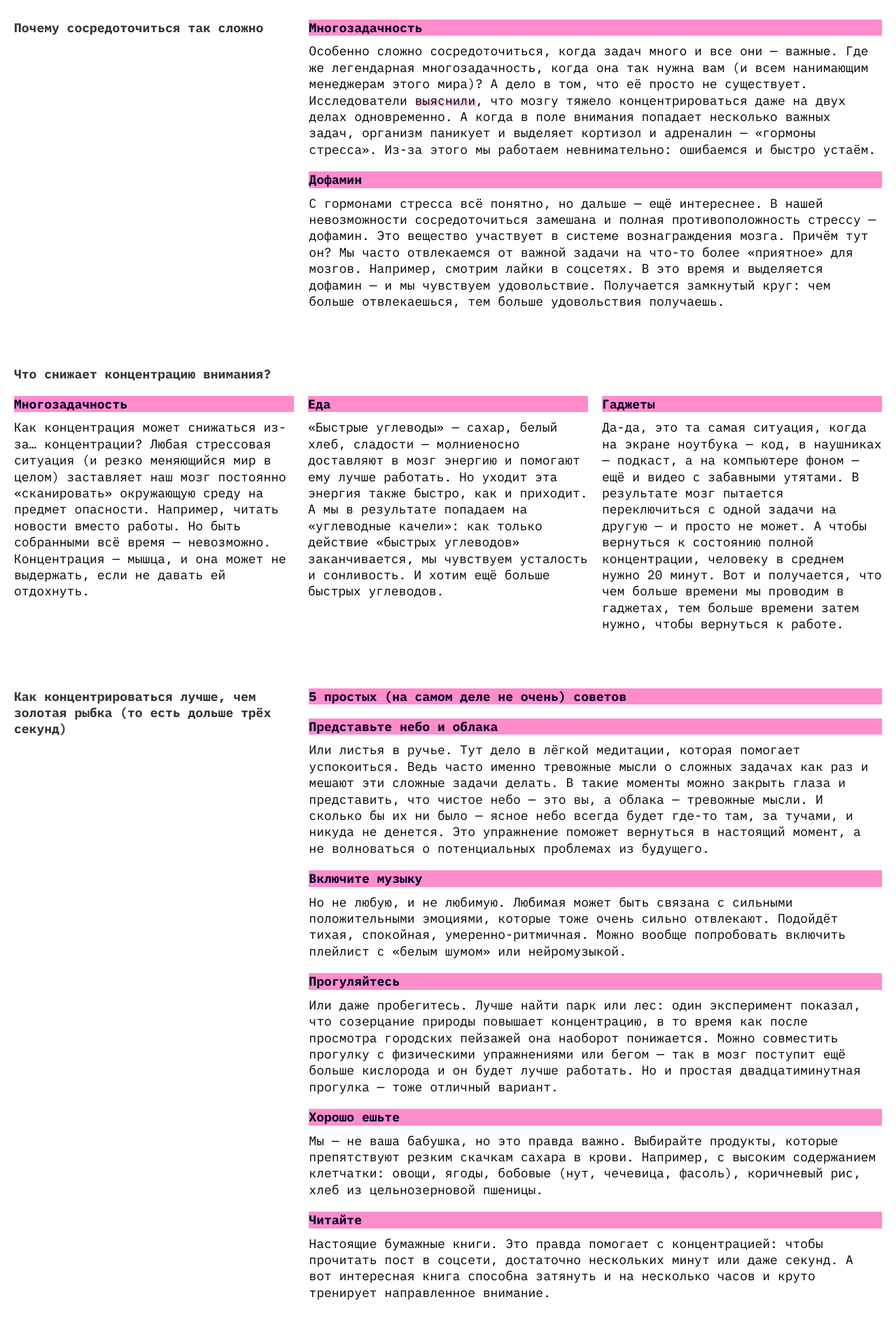
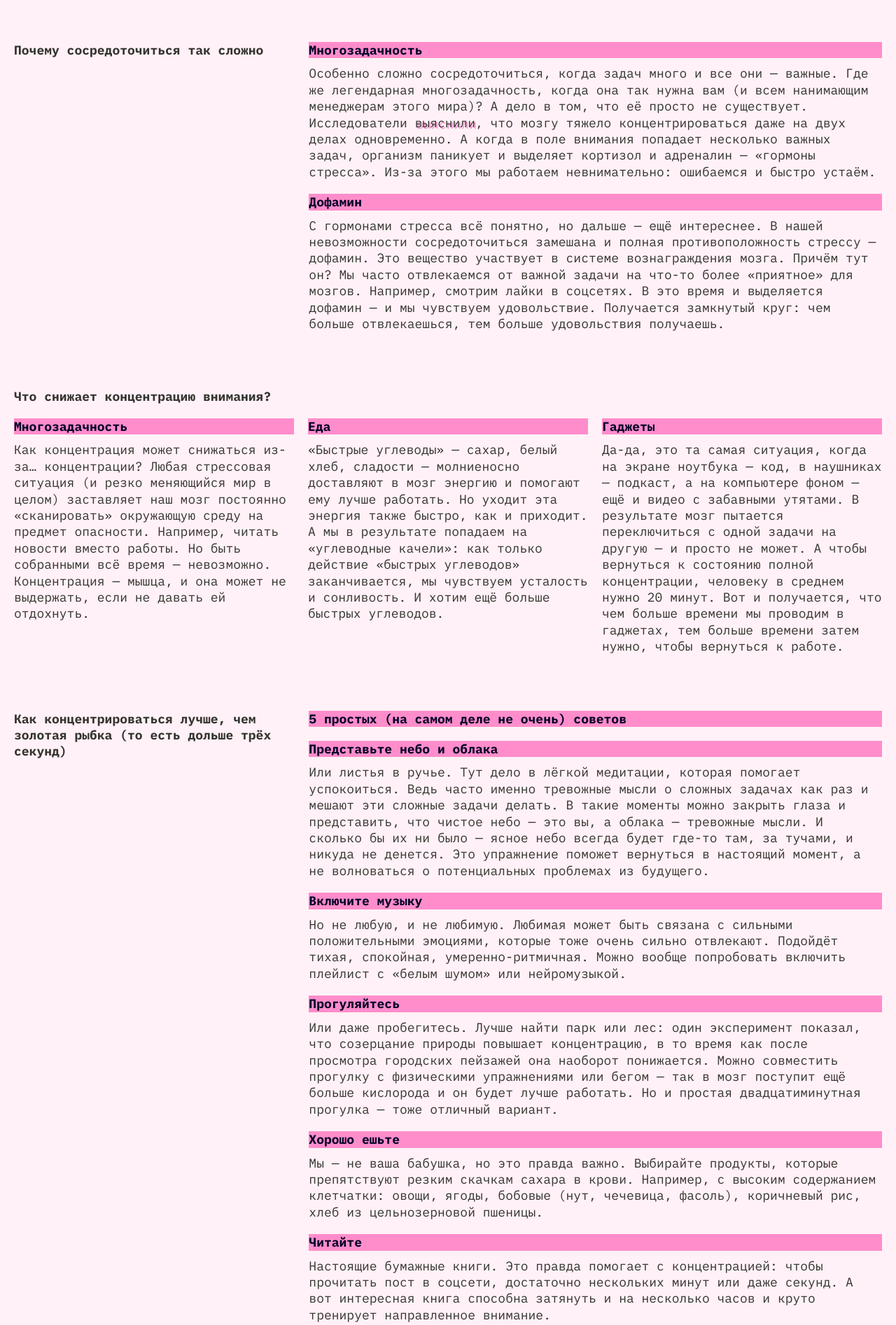
Before and after one commit to viva-lavita/slozhno-sosredotochitsya, a plain HTML site: page index.html in a window 1280 px wide. Shown: the part 800-2694 px from the top of the page at 70% size. Drawn offline with Linux system fonts and the light colour scheme.

Commit message:
second review

```diff
--- a/index.html
+++ b/index.html
@@ -10,8 +10,8 @@
     <link rel="stylesheet" href="./styles/globals.css" />
     <link rel="stylesheet" href="./styles/variables.css" />
     <link rel="stylesheet" href="./styles/style.css" />
+    <link rel="stylesheet" href="./styles/light.css" />
     <link rel="stylesheet" href="./styles/dark.css" />
-    <link rel="stylesheet" href="./styles/light.css" />
 
     <link rel="icon" href="./images/favicon.ico" type="image/x-icon" />
     <link
@@ -57,10 +57,10 @@
       </p>
     </header>
     <main class="main">
-      <section class="main__section">
+      <section class="main__section section-gap">
         <h2 class="main__section-title">Почему сосредоточиться так сложно</h2>
-        <ul class="main__section-list">
-          <li class="main__section-item">
+        <div class="main__section-list">
+          <article class="main__section-item">
             <h3 class="main__section-item-title title-decor">
               Многозадачность
             </h3>
@@ -80,8 +80,8 @@
               «гормоны стресса». Из-за этого мы работаем невнимательно:
               ошибаемся и быстро устаём.
             </p>
-          </li>
-          <li class="main__section-item">
+          </article>
+          <article class="main__section-item">
             <h3 class="main__section-item-title title-decor">Дофамин</h3>
             <p class="main__section-item-description">
               С гормонами стресса всё понятно, но дальше — ещё интереснее. В
@@ -93,13 +93,13 @@
               чувствуем удовольствие. Получается замкнутый круг: чем больше
               отвлекаешься, тем больше удовольствия получаешь.
             </p>
-          </li>
-        </ul>
+          </article>
+        </div>
       </section>
-      <section class="main__section row-section">
+      <section class="main__section section-grid">
         <h2 class="main__section-title">Что снижает концентрацию внимания?</h2>
-        <ul class="main__section-list">
-          <li class="main__section-item">
+        <div class="main__section-list">
+          <article class="main__section-item">
             <h3 class="main__section-item-title title-decor">
               Многозадачность
             </h3>
@@ -111,8 +111,8 @@
               собранными всё время — невозможно. Концентрация — мышца, и она
               может не выдержать, если не давать ей отдохнуть.
             </p>
-          </li>
-          <li class="main__section-item">
+          </article>
+          <article class="main__section-item">
             <h3 class="main__section-item-title title-decor">Еда</h3>
             <p class="main__section-item-description">
               «Быстрые углеводы» — сахар, белый хлеб, сладости — молниеносно
@@ -122,8 +122,8 @@
               углеводов» заканчивается, мы чувствуем усталость и сонливость. И
               хотим ещё больше быстрых углеводов.
             </p>
-          </li>
-          <li class="main__section-item">
+          </article>
+          <article class="main__section-item">
             <h3 class="main__section-item-title title-decor">Гаджеты</h3>
             <p class="main__section-item-description">
               Да-да, это та самая ситуация, когда на экране ноутбука — код, в
@@ -134,19 +134,19 @@
               Вот и получается, что чем больше времени мы проводим в гаджетах,
               тем больше времени затем нужно, чтобы вернуться к работе.
             </p>
-          </li>
-        </ul>
+          </article>
+        </div>
       </section>
-      <section class="main__section">
+      <section class="main__section section-gap">
         <h2 class="main__section-title">
           Как концентрироваться лучше, чем золотая рыбка (то есть дольше трёх
           секунд)
         </h2>
-        <ul class="main__section-list">
-          <li class="main__section-item">
-            <h3 class="main__section-item-title title-decor">
-              5 простых (на самом деле не очень) советов
-            </h3>
+        <div class="main__section-list">
+          <h3 class="main__section-list-title title-decor">
+            5 простых (на самом деле не очень) советов
+          </h3>
+          <article class="main__section-item">
             <h4 class="main__section-item-subtitle">
               Представьте небо и облака
             </h4>
@@ -160,8 +160,8 @@
               вернуться в настоящий момент, а не волноваться о потенциальных
               проблемах из будущего.
             </p>
-          </li>
-          <li class="main__section-item">
+          </article>
+          <article class="main__section-item">
             <h4 class="main__section-item-subtitle">Включите музыку</h4>
             <p class="main__section-item-description">
               Но не любую, и не любимую. Любимая может быть связана с сильными
@@ -169,8 +169,8 @@
               Подойдёт тихая, спокойная, умеренно-ритмичная. Можно вообще
               попробовать включить плейлист c «белым шумом» или нейромузыкой.
             </p>
-          </li>
-          <li class="main__section-item">
+          </article>
+          <article class="main__section-item">
             <h4 class="main__section-item-subtitle">Прогуляйтесь</h4>
             <p class="main__section-item-description">
               Или даже пробегитесь. Лучше найти парк или лес: один эксперимент
@@ -181,8 +181,8 @@
               работать. Но и простая двадцатиминутная прогулка — тоже отличный
               вариант.
             </p>
-          </li>
-          <li class="main__section-item">
+          </article>
+          <article class="main__section-item">
             <h4 class="main__section-item-subtitle">Хорошо ешьте</h4>
             <p class="main__section-item-description">
               Мы — не ваша бабушка, но это правда важно. Выбирайте продукты,
@@ -190,8 +190,8 @@
               высоким содержанием клетчатки: овощи, ягоды, бобовые (нут,
               чечевица, фасоль), коричневый рис, хлеб из цельнозерновой пшеницы.
             </p>
-          </li>
-          <li class="main__section-item">
+          </article>
+          <article class="main__section-item">
             <h4 class="main__section-item-subtitle">Читайте</h4>
             <p class="main__section-item-description">
               Настоящие бумажные книги. Это правда помогает с концентрацией:
@@ -199,8 +199,8 @@
               даже секунд. А вот интересная книга способна затянуть и на
               несколько часов и круто тренирует направленное внимание.
             </p>
-          </li>
-        </ul>
+          </article>
+        </div>
       </section>
       <section class="main__section_gallery">
         <h2 class="main__section_gallery-title title-decor">
--- a/styles/dark.css
+++ b/styles/dark.css
@@ -1,18 +1,34 @@
-/*
-  Специально для тёмной темы при наличии класса,
-  здесь окажутся стили, которые нужно переопределить принудительно,
-  переключая тему
-*/
-
 .page.theme_dark {
-  /* сохраните этот селектор в приведённом виде.
-    Так стили написанные ниже будут иметь больший вес,
-    чем стили в медиазапросе предпочтений пользователя
-  */
   --accent-color: #FF0070;
   --accent-color-2: #FF0070;
   --text-color: #F1B2CE;
   --text-color-2: #000028;
   --title-color: #DB00FF;
+  --bg-color: #000028;
   --bg-image: url(../images/cover-image-dark.png) no-repeat center / cover;
+  --rec-shadow: 0px 0px 4px 2px var(--accent-color);
+  --rec-color: var(--accent-color);
 }
+
+@media (prefers-color-scheme: dark) {
+  :root {
+    --accent-color: #FF0070;
+    --accent-color-2: #FF0070;
+    --text-color: #F1B2CE;
+    --text-color-2: #000028;
+    --title-color: #DB00FF;
+    --bg-color: #000028;
+    --bg-image: url(../images/cover-image-dark.png) no-repeat center / cover;
+    --rec-shadow: 0px 0px 4px 2px var(--accent-color);
+    --rec-color: var(--accent-color);
+  }
+
+  .header-rec::after {
+    box-shadow: var(--rec-shadow);
+    background-color: var(--rec-color);
+  }
+
+  .header-rec {
+    color: var(--rec-color);
+  }
+}
--- a/styles/light.css
+++ b/styles/light.css
@@ -4,7 +4,18 @@
   --text-color: #353430;
   --text-color-2: #000028;
   --title-color: #FFC2E6;
+  --bg-color: #fff1f7;
   --bg-image: url(../images/cover-image-light.png) no-repeat center / cover;
+  --rec-shadow: none;
+  --rec-color: transparent;
+}
+
+.theme_light .header-rec::after {
+  display: none;
+}
+
+.theme_light .header-rec {
+  display: none;
 }
 
 
@@ -15,6 +26,18 @@
     --text-color: #353430;
     --text-color-2: #000028;
     --title-color: #FFC2E6;
+    --bg-color: #fff1f7;
     --bg-image: url(../images/cover-image-light.png) no-repeat center / cover;
+    --rec-shadow: none;
+    --rec-color: transparent;
+  }
+
+  .header-rec::after {
+    box-shadow: var(--rec-shadow);
+    background-color: var(--rec-color);
+  }
+
+  .header-rec {
+    color: var(--rec-color);
   }
 }
--- a/styles/style.css
+++ b/styles/style.css
@@ -4,19 +4,13 @@
   font-size: var(--font-size);
   line-height: 23.4px;
   background-image: var(--bg-image);
+  background-color: var(--bg-color);
   background-attachment: fixed;
 }
 
 @media (min-width: 768px) {
   .page {
     --padding: 20px;
-    --block-size: 1024px;
-  }
-}
-
-@media (min-width: 1024px) {
-  .page {
-    --block-size: 768px;
   }
 }
 
@@ -24,7 +18,7 @@
   position: relative;
   display: grid;
   grid-template-rows: 1fr min-content 1fr;
-  block-size: var(--block-size);
+  block-size: 100vh;
 }
 
 .decorated-zone {
@@ -61,10 +55,6 @@
   inset-block-start: var(--padding);
 }
 
-.theme_light .header-rec {
-  color: transparent;
-}
-
 .header-rec::after {
   content: '';
   position: absolute;
@@ -75,11 +65,6 @@
   background-color: var(--accent-color);
   inline-size: 9px;
   block-size: 9px;
-}
-
-.theme_light .header-rec::after {
-  box-shadow: none;
-  background-color: transparent;
 }
 
 .header__theme-menu {
@@ -230,27 +215,23 @@
     grid-template-columns: 1fr 2fr;
   }
 
-  .row-section {
+  .section-grid {
     display: grid;
     grid-template-columns: 1fr;
     grid-template-rows: repeat(auto-fill, minmax(min-content, max-content));
   }
 
-  .row-section .main__section-title {
+  .section-grid .main__section-title {
     inline-size: 30%;
   }
 }
 
 @media (min-width: 1024px) {
-  .main__section:first-of-type {
+  .section-gap {
     gap: 12px;
   }
 
-  .main__section:nth-child(3) {
-    gap: 12px;
-  }
-
-  .row-section .main__section-list {
+  .section-grid .main__section-list {
     display: grid;
     grid-template-columns: repeat(3, 1fr);
     gap: 20px;
@@ -275,8 +256,16 @@
   gap: 10px;
 }
 
+.main__section-list-title {
+  font-size: var(--font-size);
+}
+
 .main__section-item-title {
   font-size: var(--font-size);
+}
+
+.main__section-item-description {
+  color: var(--text-color);
 }
 
 .main__section-item-description-link {
@@ -376,5 +365,5 @@
   flex-direction: column;
   justify-content: center;
   align-items: center;
-  block-size: var(--block-size);
+  block-size: 100vh;
 }
--- a/styles/variables.css
+++ b/styles/variables.css
@@ -4,9 +4,9 @@
   --text-color: #F1B2CE;
   --text-color-2: #000028;
   --title-color: #DB00FF;
+  --bg-color: #000028;
   --bg-image: url(../images/cover-image-dark.png) no-repeat center / cover;
   --fonts: 'IBM Plex mono', monospace;
   --font-size: 18px;
   --padding: 10px;
-  --block-size: 668px;
 }
```
